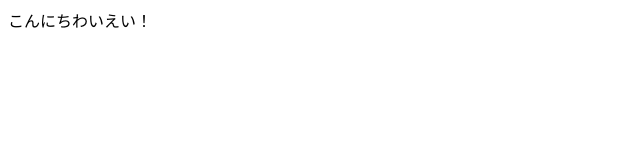
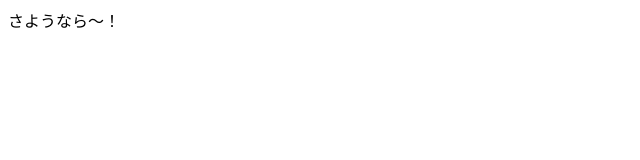
Before and after one commit to nimunimu1970/nimuGit, a plain HTML site: page index.html in a window 1280 px wide. Shown: the full height of the page, 0-640 px from the left. Drawn offline with Linux system fonts and the light colour scheme.

Commit message:
もう１度変更してみたよ

```diff
--- a/index.html
+++ b/index.html
@@ -1,5 +1,5 @@
 <html>
 <body>
-こんにちわいえい！
+さようなら～！
 </body>
 </html>
```
